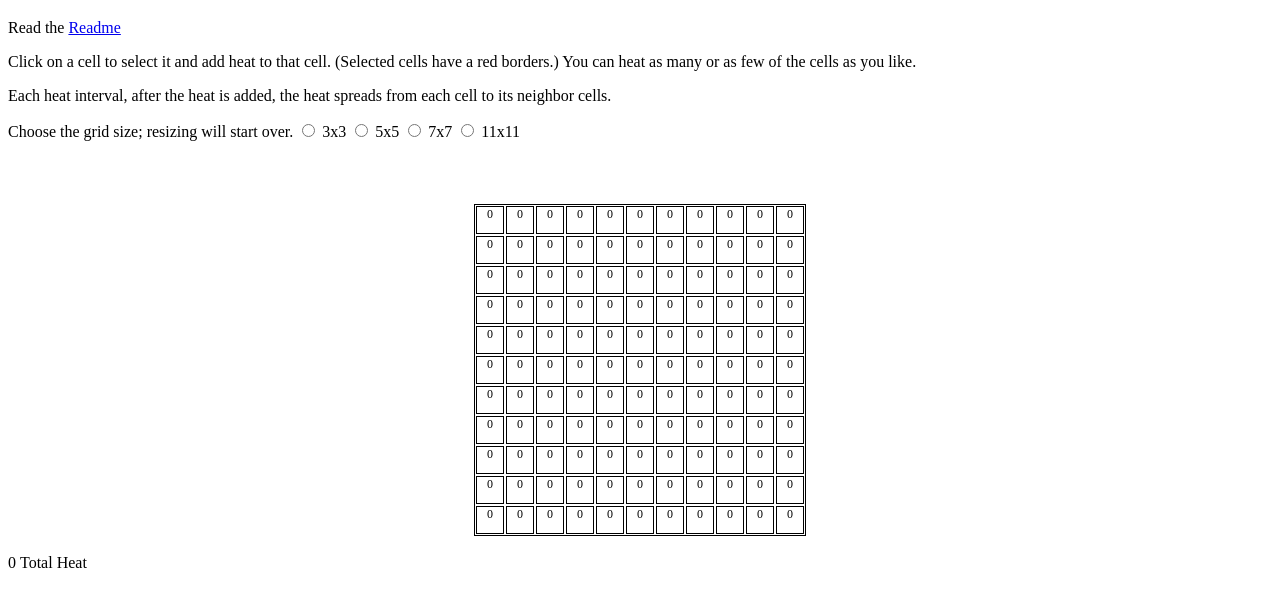
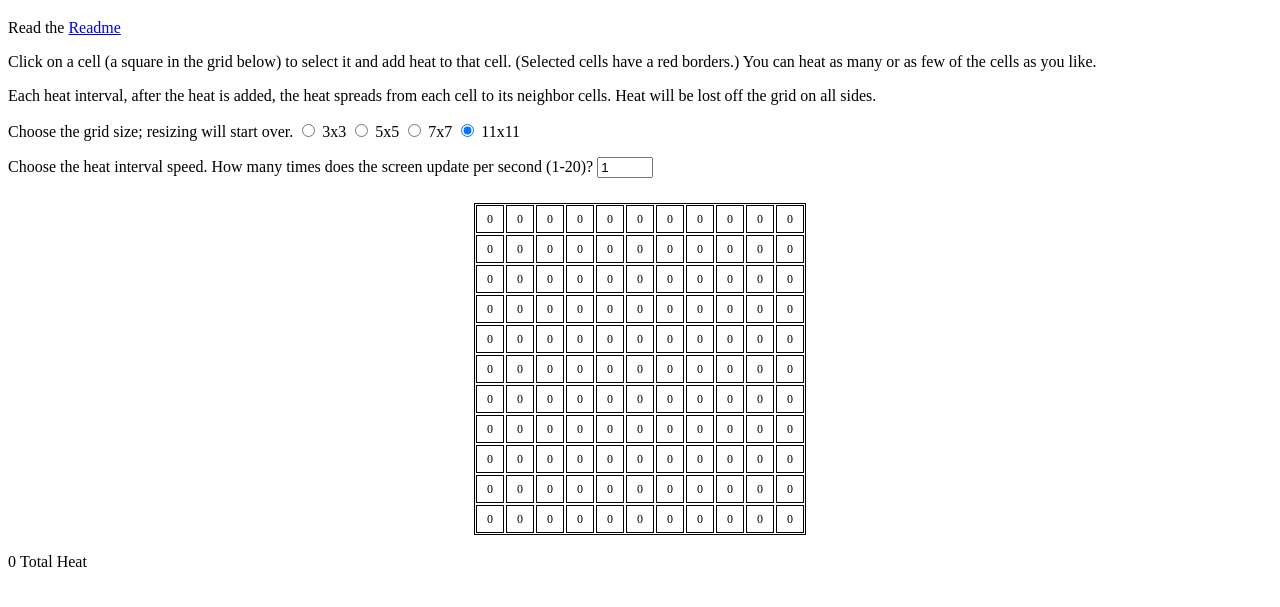
Before and after one commit to TomSnively/heat-grid-sim-js, a plain HTML site: page index.html in a window 1280 px wide. Shown: the part 61-668 px from the top of the page. Drawn offline with Linux system fonts and the light colour scheme.

Commit message:
I've updated the speed control. Can update as many as 20 times per second. The project is basically done, except for the colors.

```diff
--- a/index.html
+++ b/index.html
@@ -8,14 +8,18 @@
     <body>
         <h1>Heat Grid Simulator</h1>
         <p>Read the <a href="readme.txt">Readme</a></p>
-        <p>Click on a cell to select it and add heat to that cell. (Selected cells have a red borders.) You can heat as many or as few of the cells as you like.</p>
-        <p>Each heat interval, after the heat is added, the heat spreads from each cell to its neighbor cells.</p>
+        <p>Click on a cell (a square in the grid below) to select it and add heat to that cell. (Selected cells have a red borders.) You can heat as many or as few of the cells as you like.</p>
+        <p>Each heat interval, after the heat is added, the heat spreads from each cell to its neighbor cells. Heat will be lost off the grid on all sides.</p>
 
-        Choose the grid size; resizing will start over.
+        <p>Choose the grid size; resizing will start over.
         <input type="radio" name="gridSize" value="3" onclick="sizeChecked(3)"> 3x3
         <input type="radio" name="gridSize" value="5" onclick="sizeChecked(5)"> 5x5
         <input type="radio" name="gridSize" value="7" onclick="sizeChecked(7)"> 7x7
-        <input type="radio" name="gridSize" value="11" onclick="sizeChecked(11)"> 11x11
+        <input type="radio" name="gridSize" value="11" checked="checked" onclick="sizeChecked(11)"> 11x11
+        </p>
+        <p>Choose the heat interval speed. How many times does the screen update per second (1-20)?
+            <input type="number" id="intervalSpeed" min="1" max="20" value="1" onchange="speedChanged()"/></p>
+
 
         <div id="grid">
 
--- a/index.js
+++ b/index.js
@@ -4,6 +4,12 @@ function sizeChecked(size) {
     gridSize = size;
     initializeGridHTML(gridSize);
     initializeGridData(gridSize);
+}
+
+function speedChanged() {
+    var speed = document.getElementById("intervalSpeed");
+    //console.log(speed.value);
+    intervalRate = speed.value;
 }
 
 function cellClicked (row, column) {
@@ -116,6 +122,13 @@ function updateGridHTML(size) {
         }
     }
     document.getElementById('totalHeat').innerHTML = Math.round(totalHeat*10)/10;
+
+    // Set the time for the next update.
+    window.setTimeout(function(){
+        heatInterval(gridSize);
+        updateGridHTML(gridSize);
+    }, 1000 / intervalRate);
+
 }
 
 // MAIN ROUTINE HERE
@@ -123,13 +136,15 @@ function updateGridHTML(size) {
 console.log ('index.js starting...');
 var gridSize = 11;
 var heatIncrease = 1;
+var intervalRate = 1;
 var grid = "";
 
 initializeGridHTML(gridSize);
-
 initializeGridData(gridSize);
 
-window.setInterval(function(){
+
+
+window.setTimeout(function(){
     heatInterval(gridSize);
     updateGridHTML(gridSize);
-}, 1000);
+}, 1000 / intervalRate);
--- a/styles.css
+++ b/styles.css
@@ -1,7 +1,7 @@
 .cell {
     font-size: 12px;
     text-align: center;
-
+    line-height: 26px;
     height:26px;
     width:26px;
     border-style:solid;
@@ -22,7 +22,7 @@
     border-style:solid;
     border-width:1px;
     margin:auto;
-    margin-top:5%;
+    margin-top:2%;
 }
 
 #totalHeatFormat {
```
Also changed, not shown: readme.txt.
